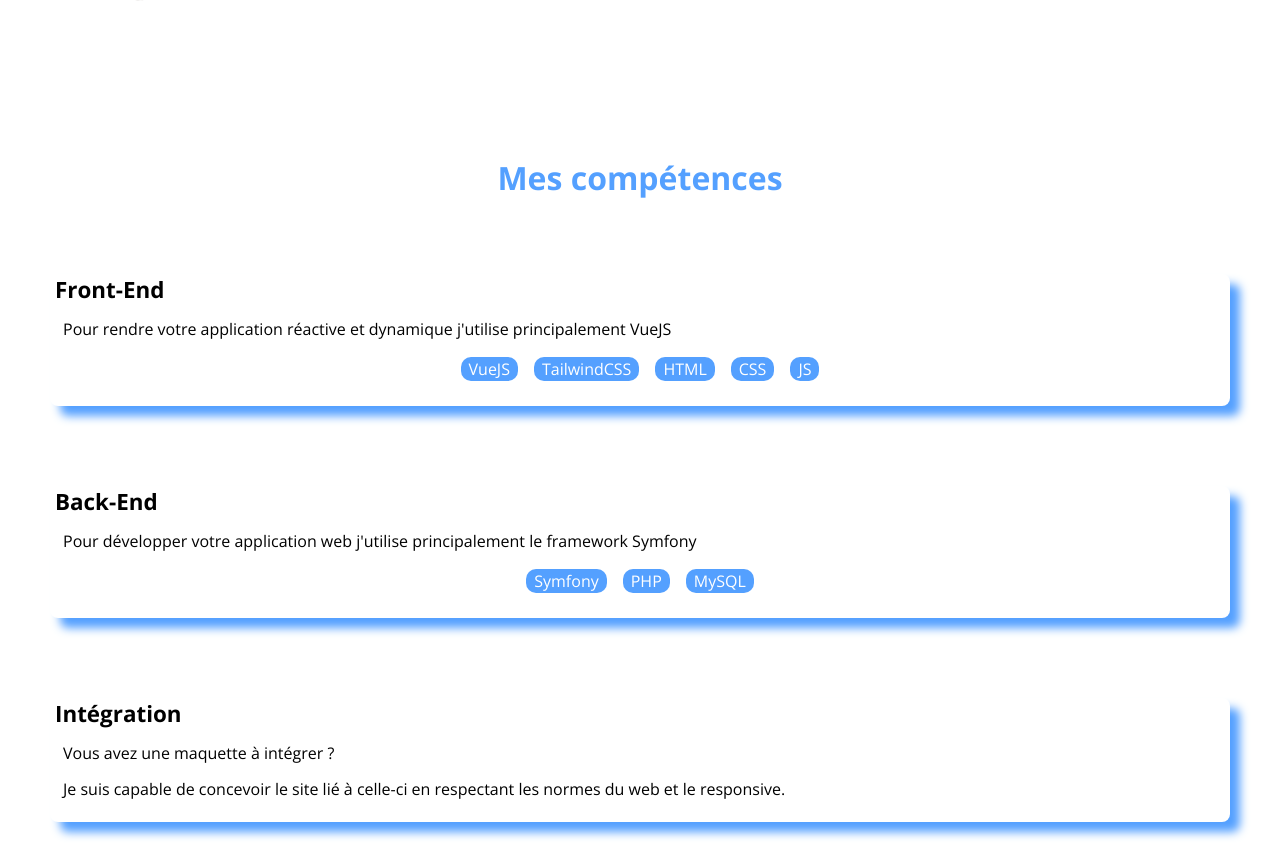
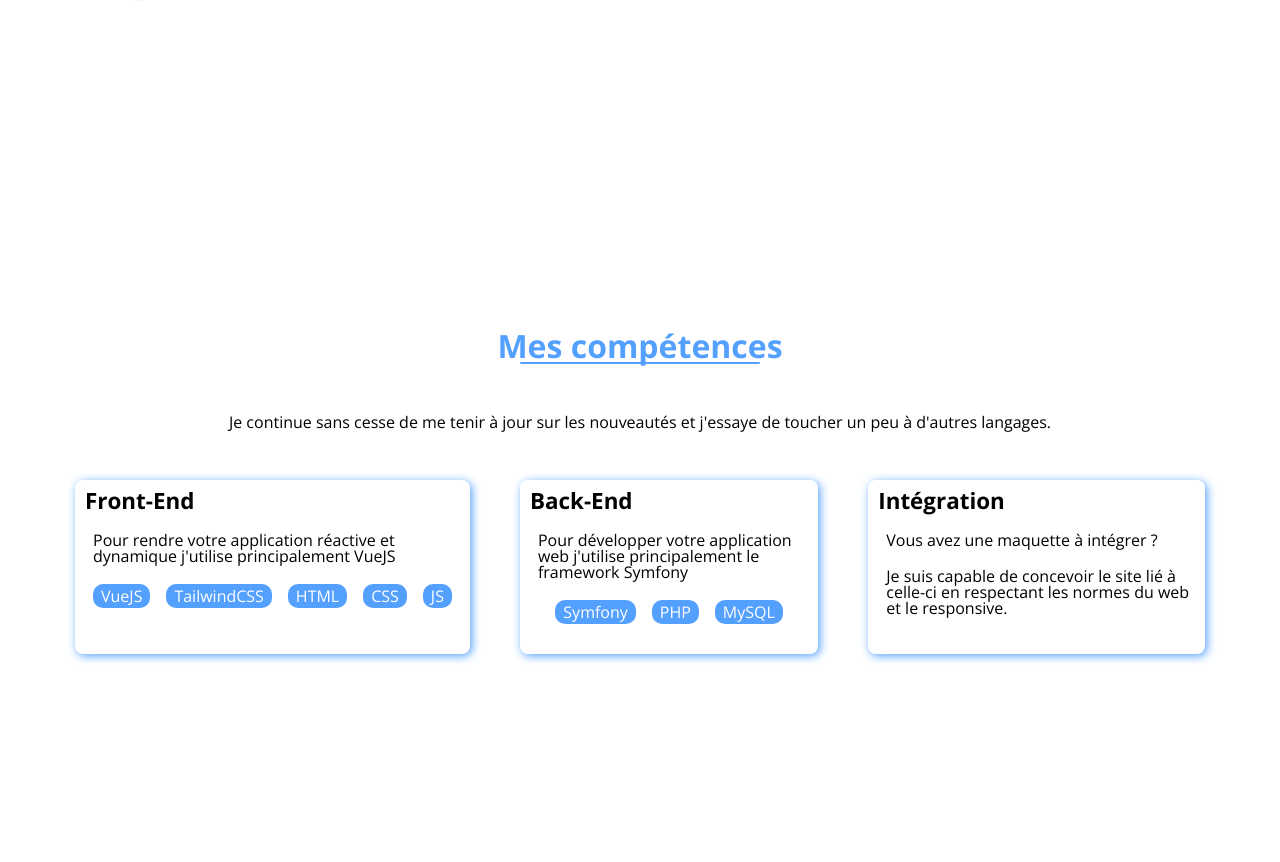
Before and after one commit to julienallexandre/julien-allexandre.fr, a PHP site: page / in a window 1280 px wide. Shown: the part 678-1540 px from the top of the page. Run offline with PHP 8.4, Linux system fonts and the light colour scheme.

Commit message:
feat: creation of the desktop skills section

```diff
--- a/assets/styles/style.css
+++ b/assets/styles/style.css
@@ -11,6 +11,7 @@
         4.2 Desktop
     5. Skills
         5.1 Mobile
+        5.2 Desktop
  */
 
 /*
@@ -272,13 +273,32 @@ html * {
 }
 
 .competences__title {
+    display: flex;
+    justify-content: center;
+}
+
+.competences__title-item {
     font-weight: 700;
     font-size: 2rem;
     color: var(--blue-ligth);
+}
+
+.competences__title-space {
+    display: none;
+}
+
+.competences_infos {
+    margin: 30px 0 15px 0;
     text-align: center;
 }
 
+.competences__bloc {
+    display: flex;
+    flex-direction: column;
+}
+
 .competence {
+    margin: 25px 0;
     padding: 5px;
     border-radius: 0 8px 8px 8px;
     box-shadow: 10px 10px 10px var(--blue-ligth);
@@ -311,3 +331,44 @@ html * {
     background: var(--blue-ligth);
     border-radius: 10px;
 }
+
+/*
+    Skills Desktop
+ */
+
+@media screen and (min-width: 768px) {
+
+    .competences {
+        justify-content: center;
+    }
+
+    .competences__title {
+        display: flex;
+        flex-direction: column;
+        align-items: center;
+    }
+
+    .competences__title-space {
+        display: block;
+        height: 2px;
+        width: 240px;
+        background-color: var(--blue-ligth);
+        border-radius: 10px;
+    }
+
+    .competences_infos {
+        margin: 50px 0;
+    }
+
+    .competences__bloc {
+        flex-direction: row;
+    }
+
+    .competence {
+        margin: 0 25px;
+        padding: 10px;
+        border-radius: 8px;
+        box-shadow: 2px 2px 10px var(--blue-ligth);
+    }
+
+}
--- a/index.php
+++ b/index.php
@@ -52,7 +52,14 @@
     </div>
 </section>
 <section class="competences" id="competences">
-    <h2 class="competences__title">Mes compétences</h2>
+    <div class="competences__title">
+        <h2 class="competences__title-item">Mes compétences</h2>
+        <span class="competences__title-space"></span>
+    </div>
+    <div class="competences_infos">
+        <p>Je continue sans cesse de me tenir à jour sur les nouveautés et j'essaye de toucher un peu à d'autres langages.</p>
+    </div>
+    <div class="competences__bloc">
         <div class="competence">
             <h4 class="competence__title">Front-End</h4>
             <div class="competence__bloc">
@@ -84,6 +91,7 @@
                 <p class="competence__description">Je suis capable de concevoir le site lié à celle-ci en respectant les normes du web et le responsive.</p>
             </div>
         </div>
+    </div>
 </section>
 
 <script src="assets/js/index.js"></script>
```
Lines whose indentation alone changed are shown as unchanged.
